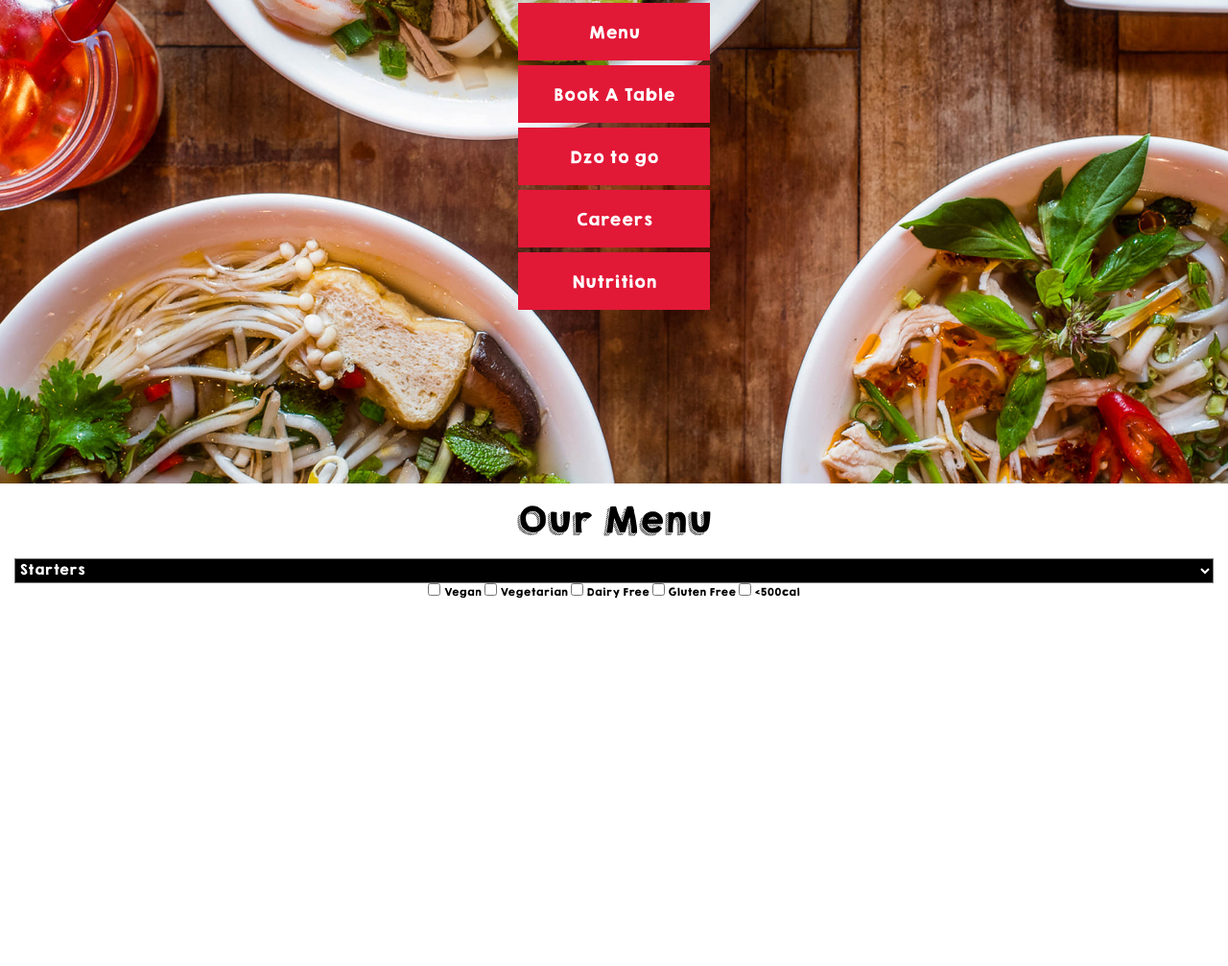
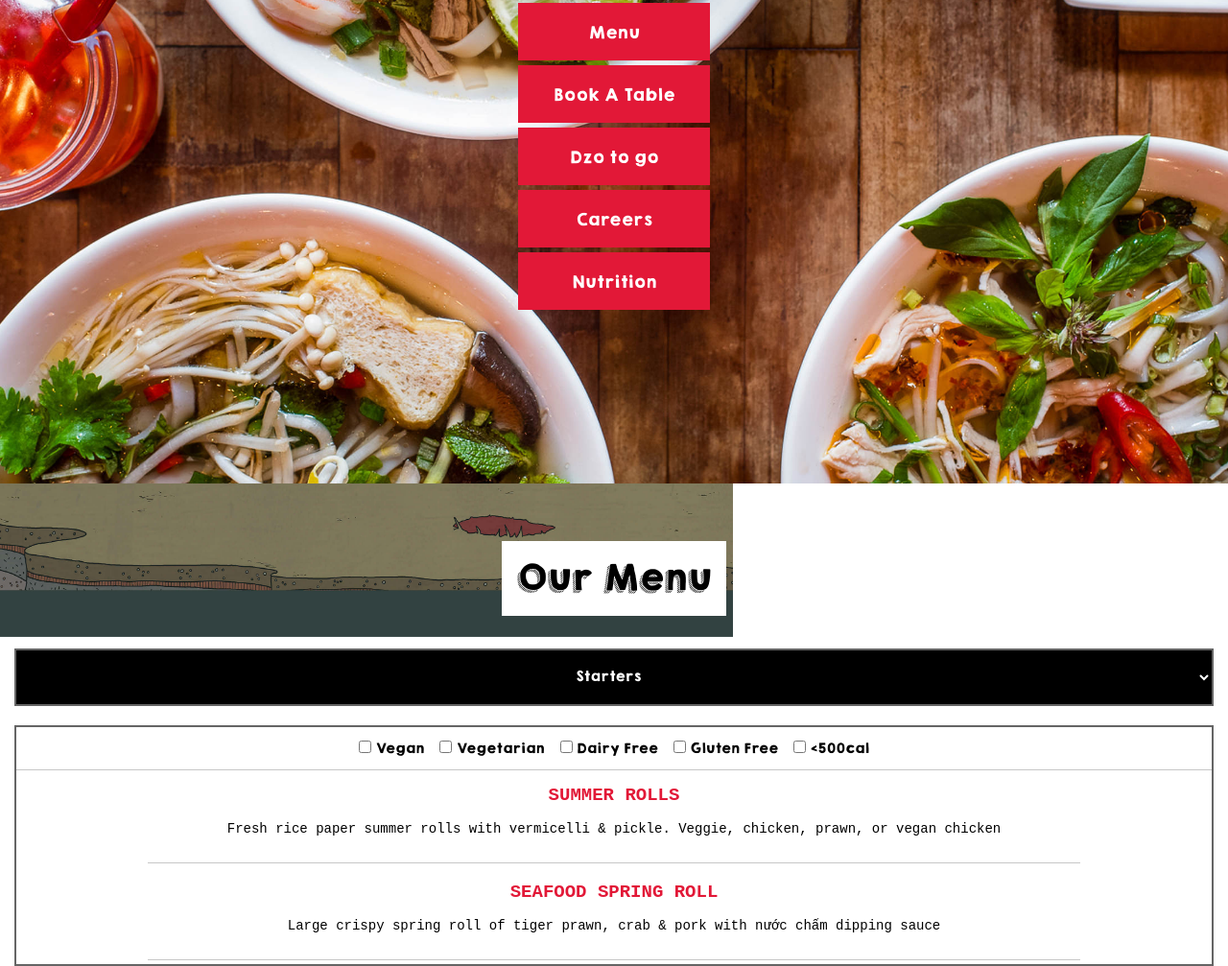
Before and after one commit to Odi000/Restaurant-Page, a website built with webpack: page dist/index.html in a window 1280 px wide. Shown: the part 296-1303 px from the top of the page at 96% size. Before the commit the page ends 921 px from the top, so only its background shows below. Built offline with Linux system fonts and the light colour scheme.

Commit message:
Second section nearly done

```diff
--- a/src/styles.css
+++ b/src/styles.css
@@ -22,6 +22,7 @@
     font-size: 10px;
     font-family: "KGSolid";
     --main-clr: #E21837;
+    --default: .2rem solid #656565;
 }
 
 h1 {
@@ -30,8 +31,25 @@ h1 {
     font-family: "KGHAPPY";
     font-weight: 400;
     line-height: 4.76rem;
+    width: fit-content  ;
+    margin: 0 auto 3.4rem;
     padding: 1.5rem;
 }
+
+/*-- Fixed Background --*/
+
+.background {
+    position: fixed;
+    z-index: -1;
+    height: 120vh;
+}
+
+.background img {
+    height: 100%;
+}
+
+
+/* -*-*-*-*- UNO -*-*-*-*- */
 
 section.uno {
     background-image: url(../Images/Hero-Image-1.jpg);
@@ -165,13 +183,58 @@ h1 {
 /* -*-*-*-*- DUE -*-*-*-*- */
 
 .due {
-    padding: 0 1.5rem;
+    padding: 6rem 1.5rem 0;
     text-align: center;
 }
 
 #category-list {
     background-color: black;
+    border: var(--default);
     color: white;
     font-family: KGsolid;
+    text-align: center;
+    padding: 1.6rem 0;
+    margin-bottom: 2rem;
     width: 100%;
 }
+
+.food-list {
+    background-color: white;
+    border: var(--default);
+    font-family: 'Courier New', Courier, monospace;
+    font-size: 1.4rem;
+}
+
+.filters {
+    font-size: 1.3rem;
+    font-family: KGSolid;
+    padding: .6rem 0;
+    border-bottom: .1rem solid #c7c7c7;
+}
+
+.filters >
+* {
+    display: inline-block;
+    padding: .6rem;
+}
+
+.foods >
+div {
+    padding: 1.5rem 1.5rem 0;
+}
+
+h2,
+p {
+    margin-bottom: 1.6rem;
+}
+
+h2 {
+    color: var(--main-clr);
+    font-size: 1.9rem;
+}
+
+.line {
+    display: inline-block;
+    width: 80%;
+    border-bottom: .1rem solid #c7c7c7;
+}
```
Also changed, not shown: Images/Second-Background.jpg (added), dist/bundle.js, dist/index.html.
